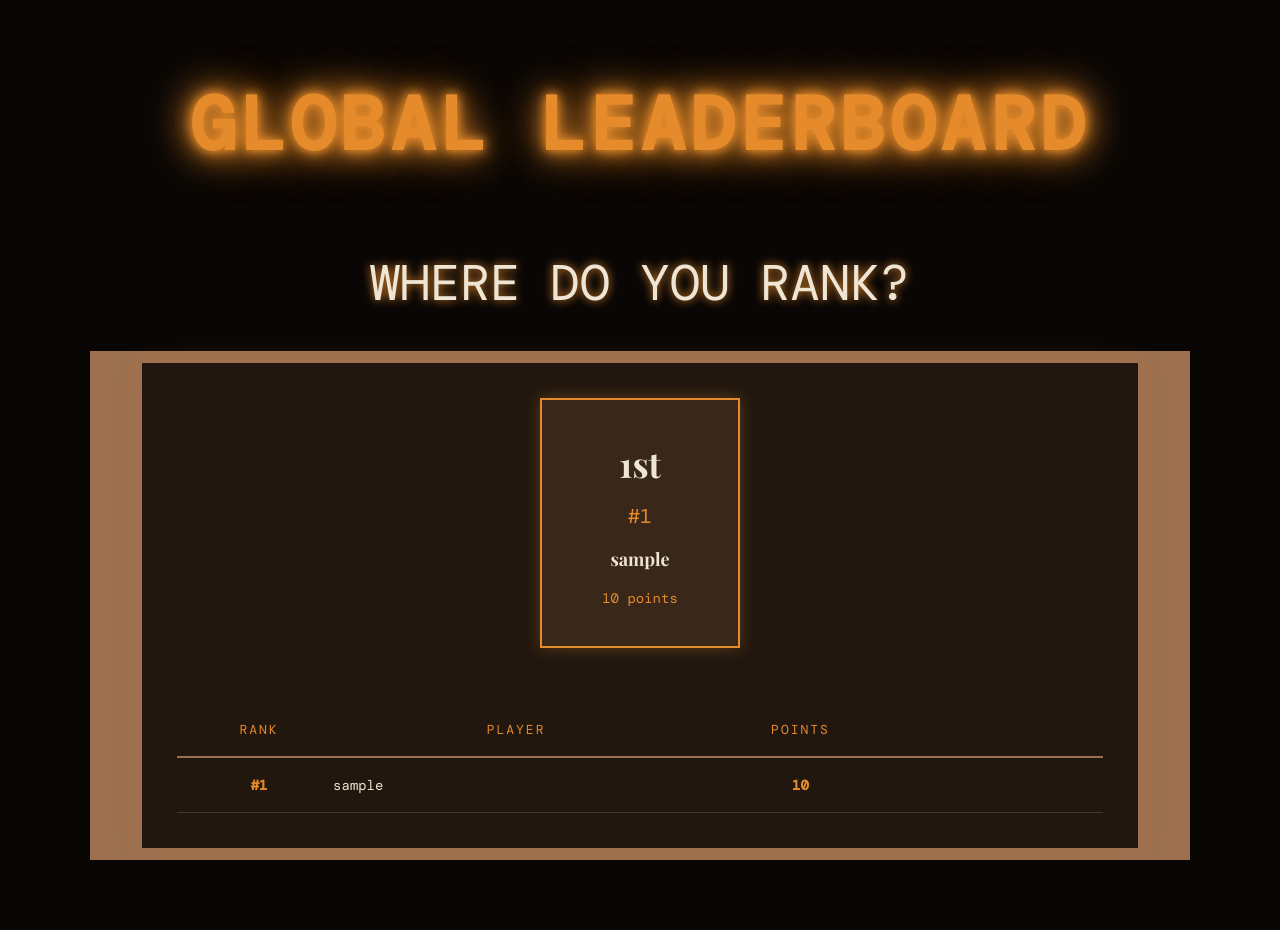
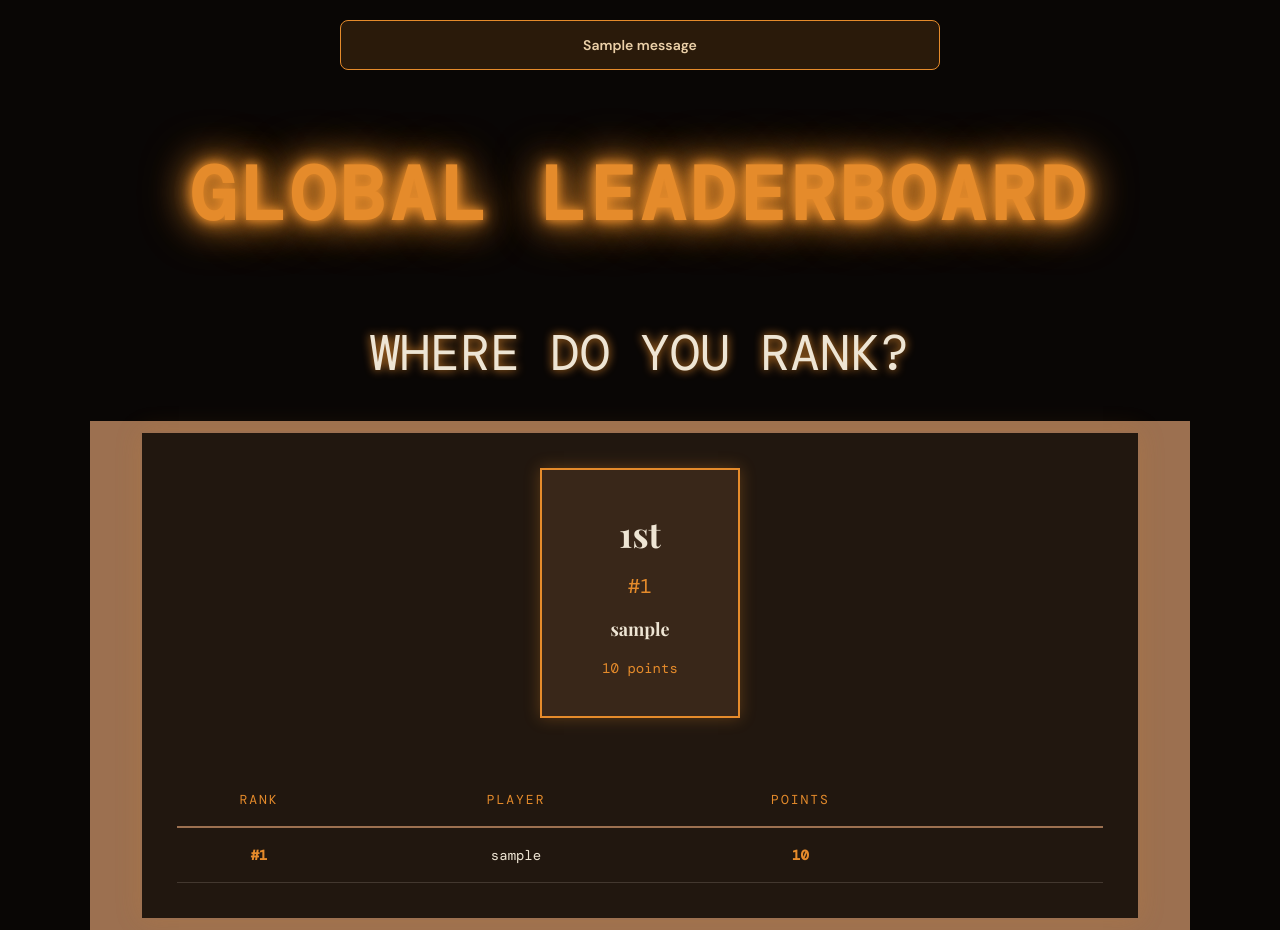
Before and after one commit to elizabethhickmott/ByteFilm, a Python web app: template src/frontend/templates/leaderboard.html in a window 1280 px wide. Shown: the part 76-1006 px from the top of the page. Before the commit the page ends 936 px from the top, so only its background shows below. Run offline with Jinja, Linux system fonts and the light colour scheme; the template is opened without the code that fills it: most values are stand-ins (such as "Sample title", 1, 10 or a date in 2020); one stand-in notice (Sample message) is shown.

Commit message:
fix error messages flash

```diff
--- a/src/frontend/static/leaderboard.css
+++ b/src/frontend/static/leaderboard.css
@@ -110,7 +110,6 @@
     color: var(--orange);
 }
 
-
 .rankings {
     width: 100%;
     font-family: var(--mono);
@@ -121,9 +120,12 @@
     display: grid;
     grid-template-columns: 0.7fr 2fr 1fr 1fr;
     align-items: center;
+    justify-items: center;
     gap: 10px;
     padding: 18px;
     text-align: center;
+    box-sizing: border-box;
+
 }
 
 .ranking-heading {
@@ -150,7 +152,10 @@
 }
 
 .ranking-name {
-    text-align: left;
+    text-align: center;
+    overflow: hidden;
+    text-overflow: ellipsis;
+    white-space: nowrap;
 }
 
 .empty-leaderboard {
--- a/src/frontend/static/styles.css
+++ b/src/frontend/static/styles.css
@@ -387,3 +387,31 @@ main{
     justify-content: space-between;
     align-items: center;
 }
+
+
+.flash-container {
+    width: 90%;
+    max-width: 600px;
+    margin: 20px auto;
+}
+
+.flash-message {
+    padding: 15px 20px;
+    margin-bottom: 12px;
+    border-radius: 8px;
+    text-align: center;
+    font-weight: 600;
+    font-size: 14px;
+}
+
+.flash-message.error {
+    background: rgba(180, 50, 35, 0.15);
+    border: 1px solid #c65b45;
+    color: #ff9b85;
+}
+
+.flash-message.success {
+    background: rgba(229, 139, 43, 0.15);
+    border: 1px solid var(--orange);
+    color: var(--muted2);
+}
--- a/src/frontend/templates/layout.html
+++ b/src/frontend/templates/layout.html
@@ -39,7 +39,21 @@
         </form>
 
     </header>
-    <main>{% block main %}{% endblock %}</main>
+    <main>
+        {% with messages = get_flashed_messages(with_categories=true) %}
+        {% if messages %}
+            <div class="flash-container">
+                {% for category, message in messages %}
+                    <div class="flash-message {{ category }}">
+                        {{ message }}
+                    </div>
+                {% endfor %}
+            </div>
+        {% endif %}
+    {% endwith %}
+
+    {% block main %}{% endblock %}
+</main>
 </body>
 
 
```
